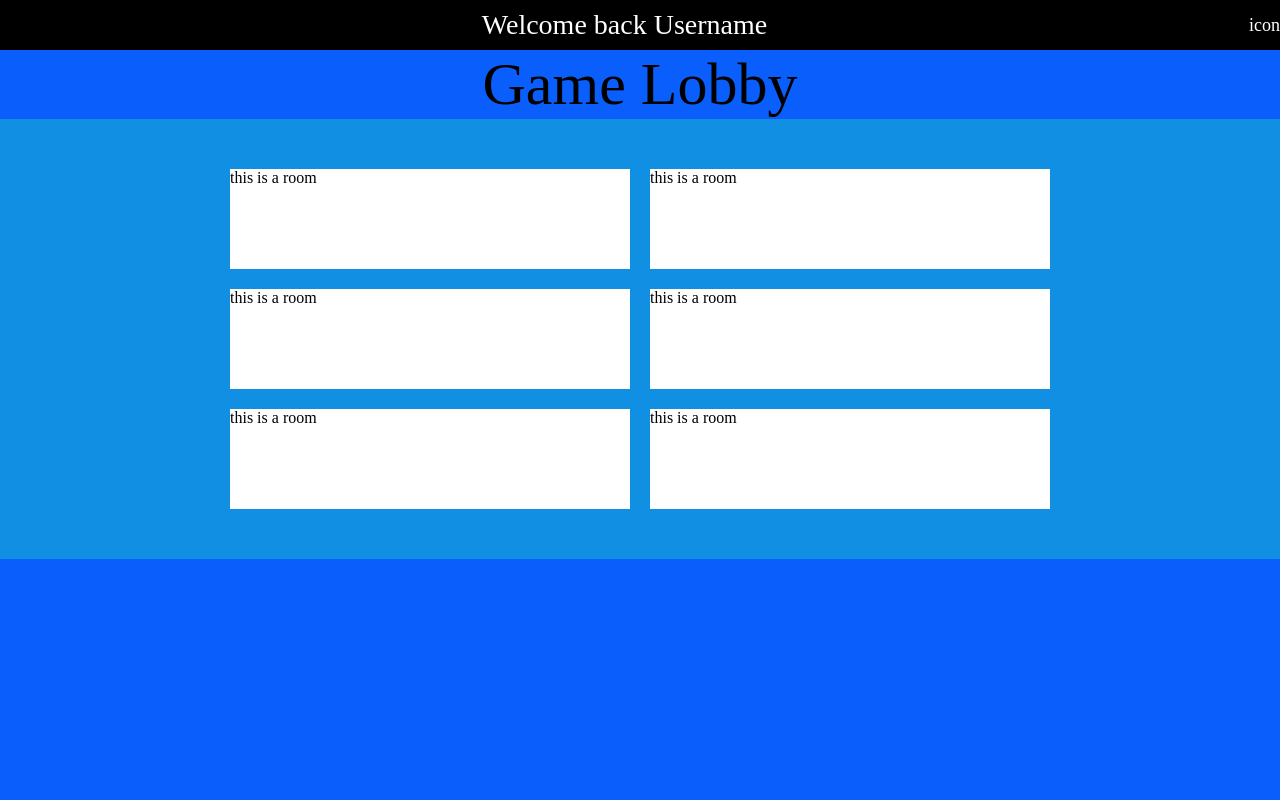
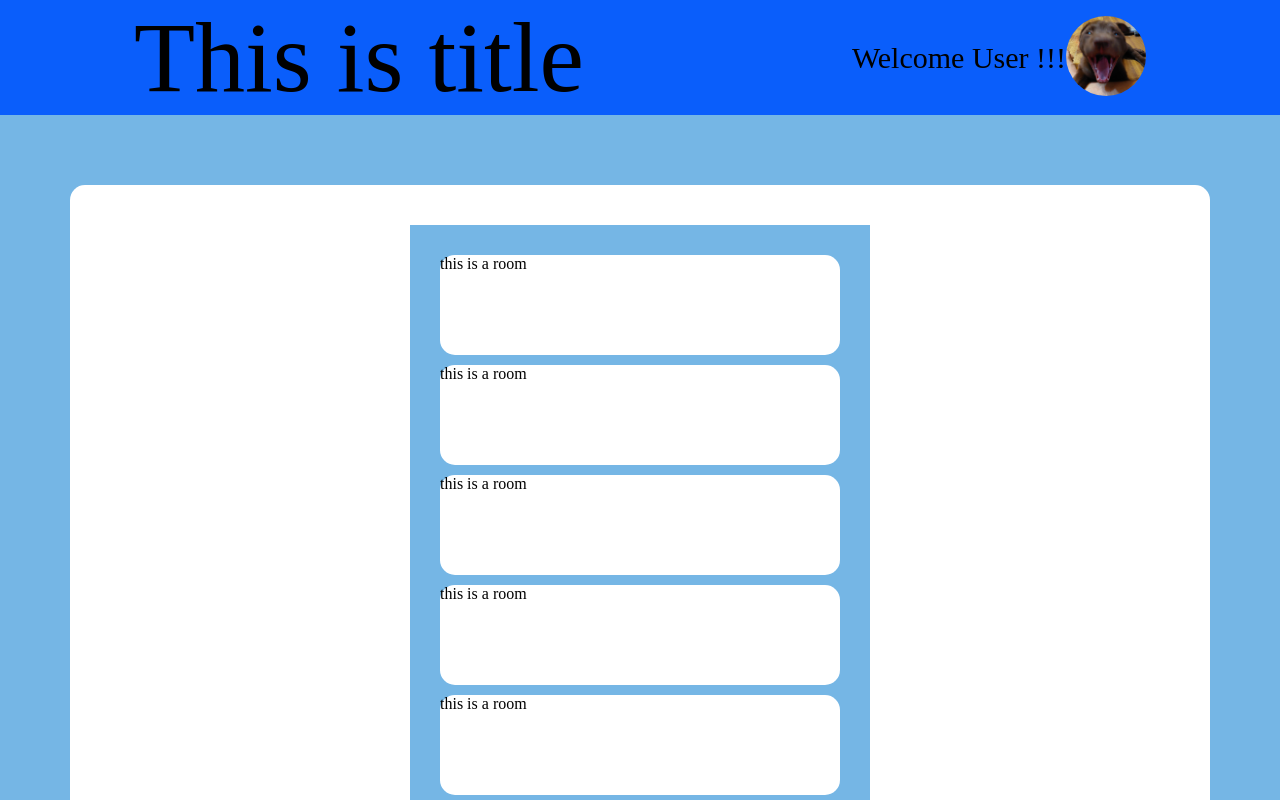
Before and after one commit to MattNew98/WSP-Project, a website: page public/lobby.html in a window 1280 px wide. Shown: the top 800 px of the page. Drawn offline with Linux system fonts and the light colour scheme.

Commit message:
lobby html

```diff
--- a/public/lobby.css
+++ b/public/lobby.css
@@ -1,46 +1,81 @@
-body{
+body {
     background-color: #0A5EFB;
     margin: 0;
     height: 100%
 }
 
+
+
 .header-container {
-    background-color: #000000;
-    height: 50px;
+
     display: flex;
-    justify-content: center;
+    flex-wrap: wrap;
+    align-content: space-around;
+    justify-content: space-around;
+}
+
+
+.header-title {
+    font-size: 100px;
+
+}
+
+.user-container {
+    display: flex;
+    align-items: center;
+
+}
+
+.user-name {
+    font-size: 30px;
+}
+
+
+.user-icon img {
+    width: 80px;
+    height: 80px;
+    border-radius: 50%;
     align-items: center;
 }
-.header-text {
-    color: white;
-    font-size: 28px;
-    flex: 1;
-    display: flex;
-    justify-content: center;
-}
-.user-icon {
-    color: white;
-    font-size: 18px;
 
-}
+
 .game-lobby-text {
     color: black;
     font-size: 60px;
     display: flex;
     justify-content: center;
 }
+
+
+.room-background {
+    background-color: #75b6e5;
+    height:90%;
+    padding: 20px;
+}
+
+
+
+
+
+
 .room-container {
-    background-color: #118fe3;
+    background-color: #ffffff;
     height: 100%;
     padding: 40px;
     display: flex;
     flex-wrap: wrap;
     justify-content: center;
+margin: 50px;
+border-radius: 15px;
+}
 
-}
+
+
+
 .room {
     background-color: #ffffff;
-    width:400px;
+    width: 400px;
     height: 100px;
-    margin: 10px
+    margin: 10px;
+    border-radius: 15px;
 }
--- a/public/lobby.html
+++ b/public/lobby.html
@@ -9,19 +9,37 @@
 
 
 
-    <link rel="stylesheet" href="./lobby.css"/>
+    <link rel="stylesheet" href="./lobby.css" />
 </head>
 
 <body>
+    <div class="container">
 
         <div class="header-container">
-        <div class="header-text">Welcome back Username</div>
-        <div class="user-icon">icon</div>
+            <div class="header-title">
+                This is title
             </div>
-    <div class="game-lobby-text">
-        Game Lobby
+
+            <div class="user-container">
+
+                <div class="user-name">
+                    Welcome User !!!
                 </div>
+                <div class="user-icon">
+                    <img src="test2.jpeg">
+                </div>
+
+
+            </div>
+
+        </div>
+
+
+        <div class="room-background">
+
             <div class="room-container">
+                <div class="room-background">
+
                     <div class="room">
                         this is a room
                     </div>
@@ -41,6 +59,10 @@
                         this is a room
                     </div>
                 </div>
+            </div>
+        </div>
+
+    </div>
 
 </body>
 
```
Lines whose indentation alone changed are shown as unchanged.
